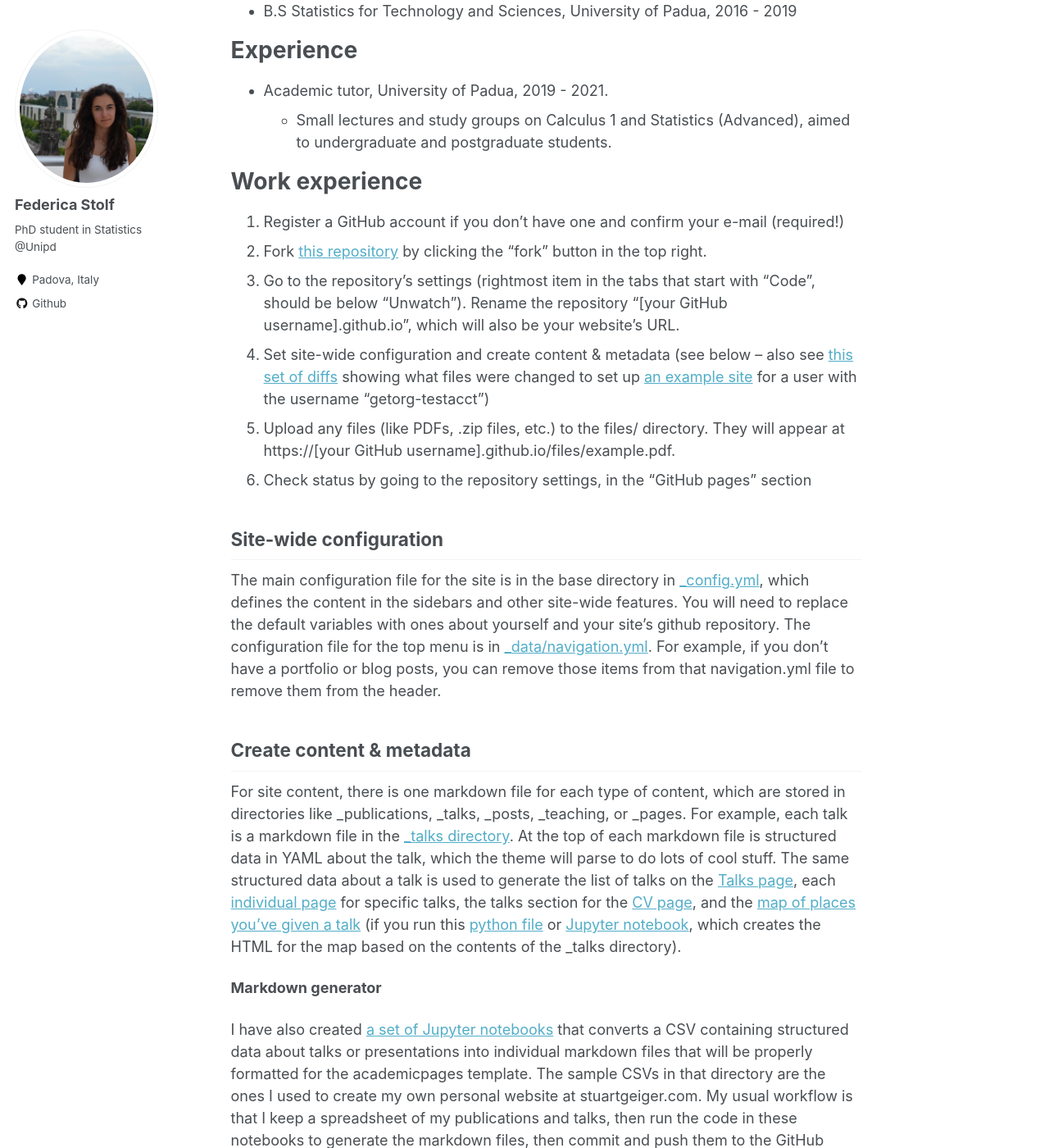
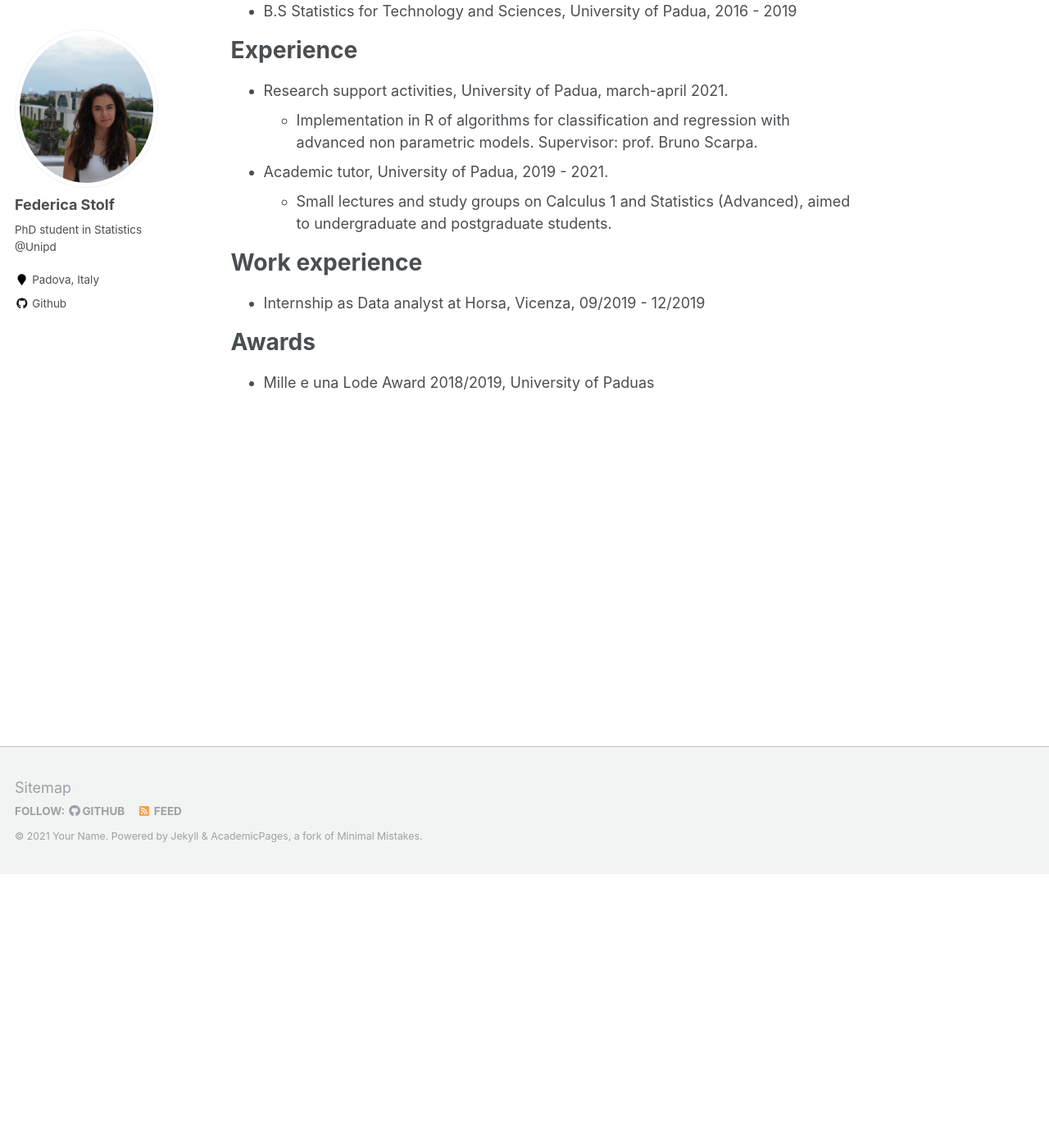
Before and after one commit to federicastolf/federicastolf.github.io, a Jekyll site: the page built from _pages/about.md, in a window 1280 px wide and 1400 px high, scrolled down 334 px. Shown: the whole window at 82% size. Built offline with Jekyll 4.4.1, drawn with Linux system fonts in a browser that asks for light colours; some of the changed text lies outside the part shown.

Commit message:
Update about.md

```diff
--- a/_pages/about.md
+++ b/_pages/about.md
@@ -1,7 +1,7 @@
 ---
 permalink: /
-title: "About me"
-excerpt: "About"
+title: "About"
+excerpt: "About me"
 author_profile: true
 redirect_from:
   - /about/
@@ -18,39 +18,19 @@ Education
 
 Experience
 ======
+* Research support activities, University of Padua, march-april 2021.
+	* Implementation in R of algorithms for classification and regression with advanced non parametric models.
+	Supervisor: prof. Bruno Scarpa.
+
+
 * Academic tutor, University of Padua, 2019 - 2021.
 	* Small lectures and study groups on Calculus 1 and Statistics (Advanced), aimed to undergraduate and postgraduate students.
 
 Work experience
 ======
+* Internship as Data analyst at Horsa, Vicenza, 09/2019 - 12/2019
 
-1. Register a GitHub account if you don't have one and confirm your e-mail (required!)
-1. Fork [this repository](https://github.com/academicpages/academicpages.github.io) by clicking the "fork" button in the top right.
-1. Go to the repository's settings (rightmost item in the tabs that start with "Code", should be below "Unwatch"). Rename the repository "[your GitHub username].github.io", which will also be your website's URL.
-1. Set site-wide configuration and create content & metadata (see below -- also see [this set of diffs](http://archive.is/3TPas) showing what files were changed to set up [an example site](https://getorg-testacct.github.io) for a user with the username "getorg-testacct")
-1. Upload any files (like PDFs, .zip files, etc.) to the files/ directory. They will appear at https://[your GitHub username].github.io/files/example.pdf.
-1. Check status by going to the repository settings, in the "GitHub pages" section
 
-Site-wide configuration
-------
-The main configuration file for the site is in the base directory in [_config.yml](https://github.com/academicpages/academicpages.github.io/blob/master/_config.yml), which defines the content in the sidebars and other site-wide features. You will need to replace the default variables with ones about yourself and your site's github repository. The configuration file for the top menu is in [_data/navigation.yml](https://github.com/academicpages/academicpages.github.io/blob/master/_data/navigation.yml). For example, if you don't have a portfolio or blog posts, you can remove those items from that navigation.yml file to remove them from the header.
-
-Create content & metadata
-------
-For site content, there is one markdown file for each type of content, which are stored in directories like _publications, _talks, _posts, _teaching, or _pages. For example, each talk is a markdown file in the [_talks directory](https://github.com/academicpages/academicpages.github.io/tree/master/_talks). At the top of each markdown file is structured data in YAML about the talk, which the theme will parse to do lots of cool stuff. The same structured data about a talk is used to generate the list of talks on the [Talks page](https://academicpages.github.io/talks), each [individual page](https://academicpages.github.io/talks/2012-03-01-talk-1) for specific talks, the talks section for the [CV page](https://academicpages.github.io/cv), and the [map of places you've given a talk](https://academicpages.github.io/talkmap.html) (if you run this [python file](https://github.com/academicpages/academicpages.github.io/blob/master/talkmap.py) or [Jupyter notebook](https://github.com/academicpages/academicpages.github.io/blob/master/talkmap.ipynb), which creates the HTML for the map based on the contents of the _talks directory).
-
-**Markdown generator**
-
-I have also created [a set of Jupyter notebooks](https://github.com/academicpages/academicpages.github.io/tree/master/markdown_generator
-) that converts a CSV containing structured data about talks or presentations into individual markdown files that will be properly formatted for the academicpages template. The sample CSVs in that directory are the ones I used to create my own personal website at stuartgeiger.com. My usual workflow is that I keep a spreadsheet of my publications and talks, then run the code in these notebooks to generate the markdown files, then commit and push them to the GitHub repository.
-
-How to edit your site's GitHub repository
-------
-Many people use a git client to create files on their local computer and then push them to GitHub's servers. If you are not familiar with git, you can directly edit these configuration and markdown files directly in the github.com interface. Navigate to a file (like [this one](https://github.com/academicpages/academicpages.github.io/blob/master/_talks/2012-03-01-talk-1.md) and click the pencil icon in the top right of the content preview (to the right of the "Raw | Blame | History" buttons). You can delete a file by clicking the trashcan icon to the right of the pencil icon. You can also create new files or upload files by navigating to a directory and clicking the "Create new file" or "Upload files" buttons.
-
-Example: editing a markdown file for a talk
-![Editing a markdown file for a talk](/images/editing-talk.png)
-
-For more info
-------
-More info about configuring academicpages can be found in [the guide](https://academicpages.github.io/markdown/). The [guides for the Minimal Mistakes theme](https://mmistakes.github.io/minimal-mistakes/docs/configuration/) (which this theme was forked from) might also be helpful.
+Awards
+======
+ * Mille e una Lode Award 2018/2019, University of Paduas
```
